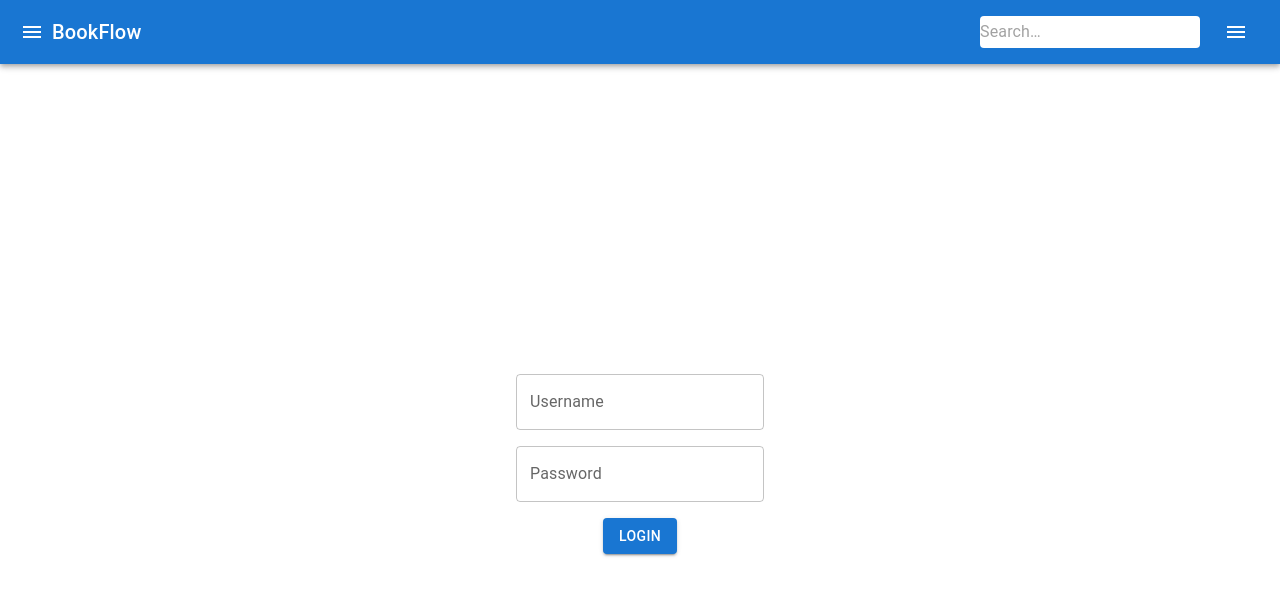
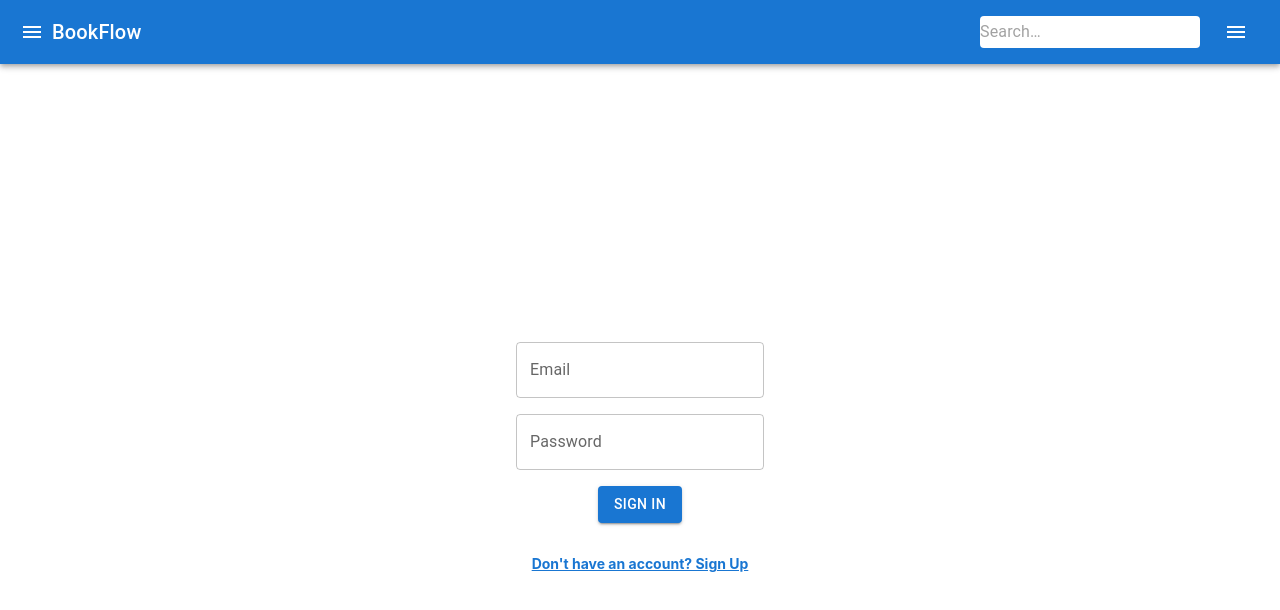
Before and after one commit to rohitagr0310/Bookflow-app, a React (Create React App) app: page /login in a window 1280 px wide. Shown: the top 610 px of the page. Built offline with nearby package versions, Linux system fonts and the light colour scheme.

Commit message:
Added Login Page Components

```diff
--- a/src/components/login_page/LoginPage.js
+++ b/src/components/login_page/LoginPage.js
@@ -9,32 +9,47 @@ const useStyles = makeStyles((theme) => ({
 		flexDirection: "column",
 		alignItems: "center",
 		justifyContent: "center",
-    height: "100vh"
+		height: "100vh",
 	},
 	form: {
 		display: "flex",
 		flexDirection: "column",
 		alignItems: "center",
-    gap: theme.spacing(2)
-  }
+		gap: theme.spacing(2),
+	},
+	p: {
+		cursor: "pointer",
+		color: theme.palette.primary.main,
+		textDecoration: "underline",
+		marginTop: theme.spacing(2),
+		fontSize: "14px",
+		fontWeight: "bold",
+	},
 }));
 
 const LoginPage = () => {
 	const classes = useStyles();
-  const [username, setUsername] = useState("");
+	const [email, setEmail] = useState("");
 	const [password, setPassword] = useState("");
+	const [isSignUp, setIsSignUp] = useState(false);
 
-  const handleUsernameChange = (event) => {
-    setUsername(event.target.value);
+	const handleEmailChange = (event) => {
+		setEmail(event.target.value);
 	};
 
 	const handlePasswordChange = (event) => {
 		setPassword(event.target.value);
 	};
 
-  const handleLogin = () => {
-    // Perform login logic here
-    console.log("Username:", username);
+	const handleSignIn = () => {
+		// Perform sign-in logic here
+		console.log("Email:", email);
+		console.log("Password:", password);
+	};
+
+	const handleSignUp = () => {
+		// Perform sign-up logic here
+		console.log("Email:", email);
 		console.log("Password:", password);
 	};
 
@@ -42,21 +57,31 @@ const LoginPage = () => {
 		<div className={classes.root}>
 			<form className={classes.form}>
 				<TextField
-          label="Username"
+					label="Email"
+					placeholder="Email"
 					variant="outlined"
-          value={username}
-          onChange={handleUsernameChange}
+					value={email}
+					onChange={handleEmailChange}
 				/>
 				<TextField
 					label="Password"
 					type="password"
+					placeholder="Password"
 					variant="outlined"
 					value={password}
 					onChange={handlePasswordChange}
 				/>
-        <Button variant="contained" color="primary" onClick={handleLogin}>
-          Login
+				<Button
+					variant="contained"
+					color="primary"
+					onClick={isSignUp ? handleSignUp : handleSignIn}>
+					{isSignUp ? "Sign Up" : "Sign In"}
 				</Button>
+				<p className={classes.p} onClick={() => setIsSignUp(!isSignUp)}>
+					{isSignUp
+						? "Already have an account? Sign In"
+						: "Don't have an account? Sign Up"}
+				</p>
 			</form>
 		</div>
 	);
```
Lines whose indentation alone changed are shown as unchanged.
